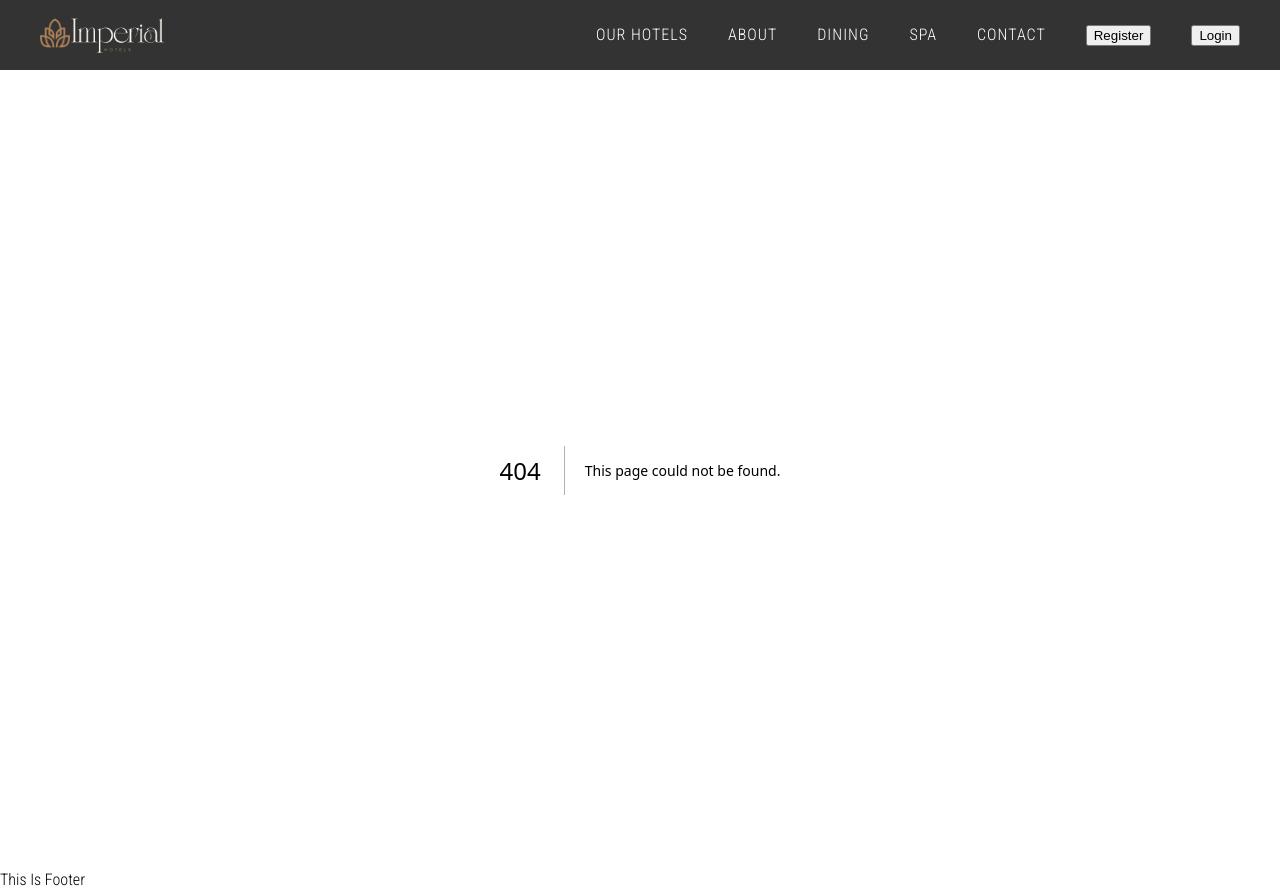
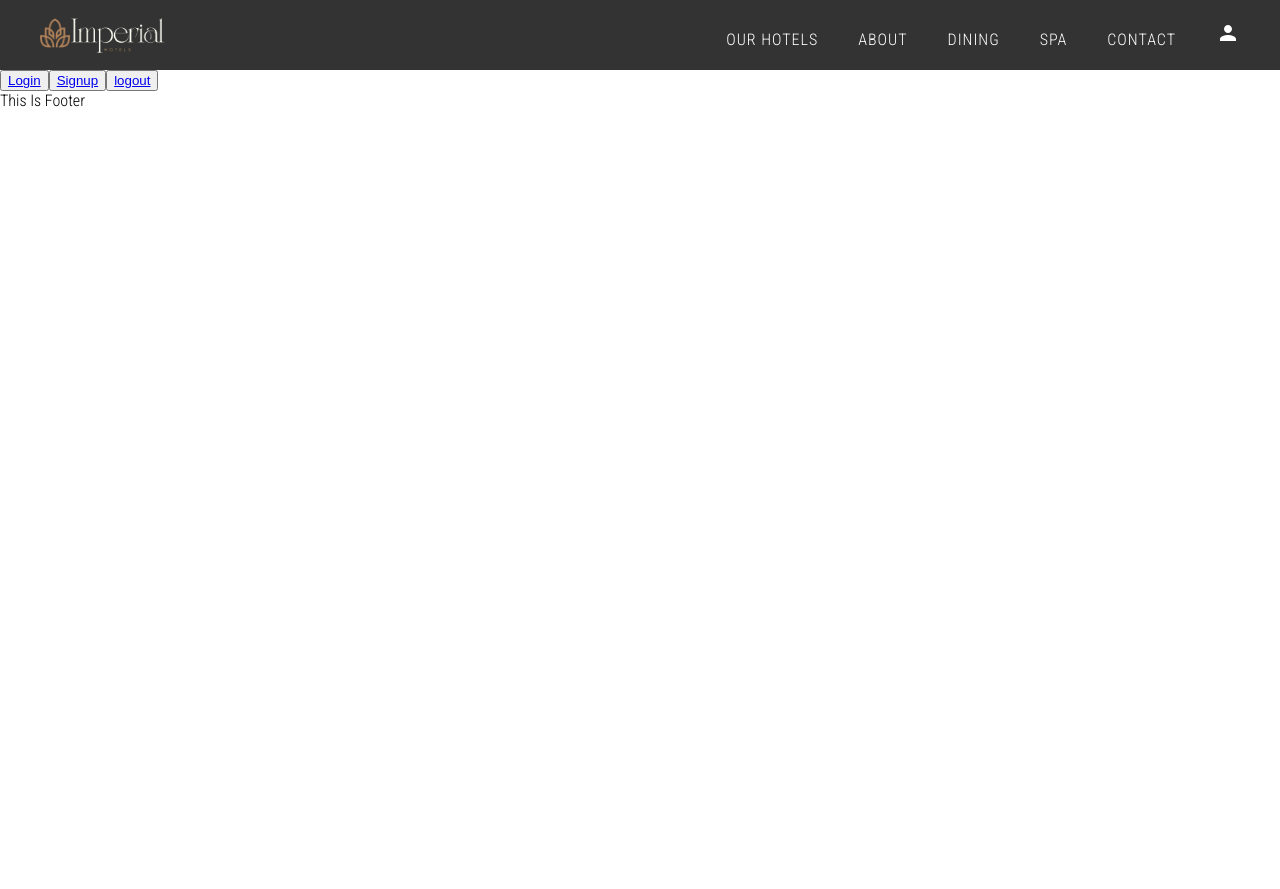
Before and after one commit to SuhasiV/hotel-ecommerce, a Next.js app: page /profile in a window 1280 px wide. Before the commit this address had no page. After the commit the page ends 800 px from the top, so only its background shows below. Built offline with nearby package versions, Linux system fonts and the light colour scheme.

Commit message:
logout done

```diff
--- /dev/null
+++ b/src/app/api/logout/route.js
@@ -0,0 +1,16 @@
+import { NextResponse } from "next/server";
+
+export async function GET() {
+  try {
+    const response = NextResponse.json({
+      message: "logout successful",
+      sucess: "true",
+    });
+
+    response.cookies.set("token", "", { httpOnly: true, expires: new Date(0) });
+
+    return response;
+  } catch (err) {
+    return NextResponse.json({ error: err.message, status: 500 });
+  }
+}
--- a/src/app/components/Nav.js
+++ b/src/app/components/Nav.js
@@ -2,6 +2,7 @@ import Link from "next/link";
 import React from "react";
 import styles from "@/app/styles/nav.module.css";
 import Image from "next/image";
+import PersonIcon from "@mui/icons-material/Person";
 
 export const Nav = () => {
   return (
@@ -40,20 +41,8 @@ export const Nav = () => {
             Contact
           </Link>
 
-          <Link
-            href="/signup"
-            className={styles.nav_link}
-            style={{ color: "#000" }}
-          >
-            <button>Register</button>
-          </Link>
-
-          <Link
-            href="/login"
-            className={styles.nav_link}
-            style={{ color: "#000" }}
-          >
-            <button>Login</button>
+          <Link href="/profile" className={styles.nav_link} style={{}}>
+            <PersonIcon />
           </Link>
         </div>
       </div>
--- /dev/null
+++ b/src/app/profile/page.js
@@ -0,0 +1,20 @@
+import Link from "next/link";
+import React from "react";
+
+const page = () => {
+  return (
+    <div>
+      <button>
+        <Link href="/login">Login</Link>
+      </button>
+      <button>
+        <Link href="/signup">Signup</Link>
+      </button>
+      <button>
+        <Link href="/logout">logout</Link>
+      </button>
+    </div>
+  );
+};
+
+export default page;
```
Also changed, not shown: src/app/components/Logout.js (added, +25 -0 lines), src/app/logout/page.js (added, +12 -0 lines).
